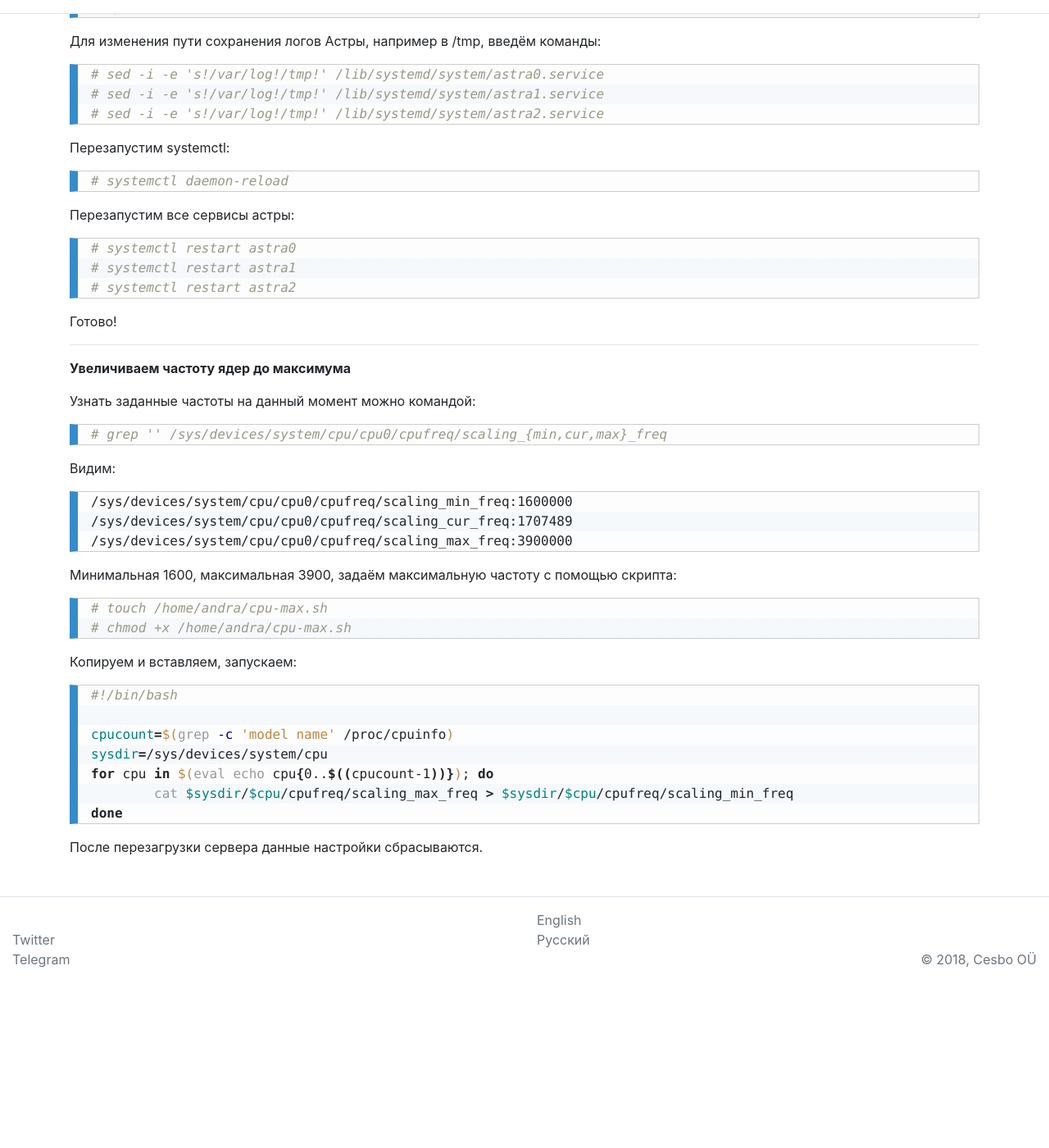
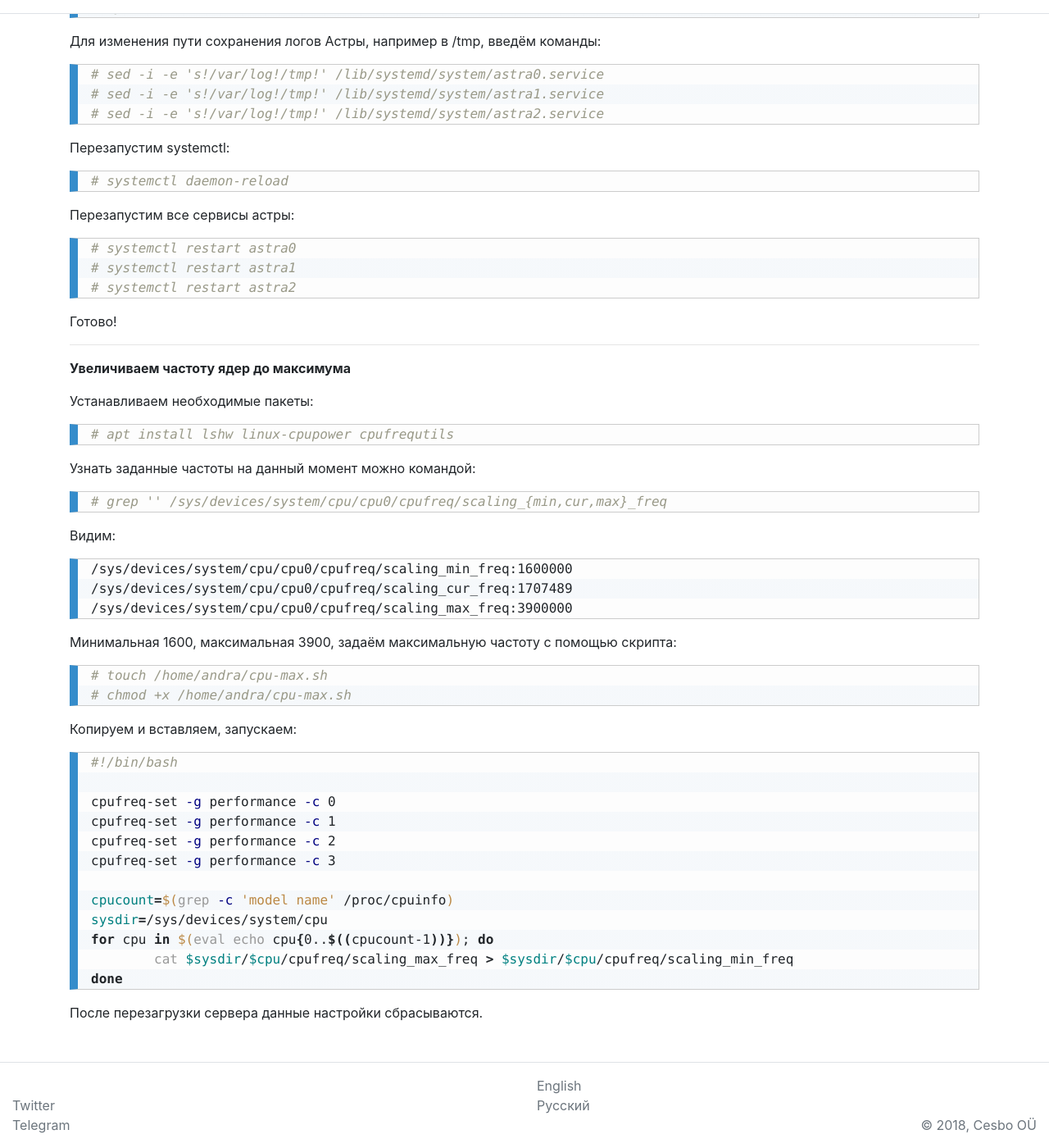
Before and after one commit to ramzes1401ss3/cesbo-www, a Jekyll site: the page built from ru/_posts/2018-11-28-install-on-debian9-x86_64.md, in a window 1280 px wide and 1400 px high, scrolled down 5483 px. Shown: the whole window at 82% size. Built offline with Jekyll 4.4.1, drawn with Linux system fonts in a browser that asks for light colours; our own code applies the rules of GitHub Pages for plain Markdown files; before the commit the page ends 6681 px from its top, so only the background shows below that.

Commit message:
Update 2018-11-28-install-on-debian9-x86_64.md

````diff
--- a/ru/_posts/2018-11-28-install-on-debian9-x86_64.md
+++ b/ru/_posts/2018-11-28-install-on-debian9-x86_64.md
@@ -313,6 +313,12 @@ admin:admin - логин:пароль по умолчанию.
 ---
 **Увеличиваем частоту ядер до максимума**
 
+Устанавливаем необходимые пакеты:
+
+``` sh
+# apt install lshw linux-cpupower cpufrequtils
+```
+
 Узнать заданные частоты на данный момент можно командой:
 
 ``` sh
@@ -335,6 +341,11 @@ admin:admin - логин:пароль по умолчанию.
 ``` sh
 #!/bin/bash
 
+cpufreq-set -g performance -c 0
+cpufreq-set -g performance -c 1
+cpufreq-set -g performance -c 2
+cpufreq-set -g performance -c 3
+
 cpucount=$(grep -c 'model name' /proc/cpuinfo)
 sysdir=/sys/devices/system/cpu
 for cpu in $(eval echo cpu{0..$((cpucount-1))}); do
````
